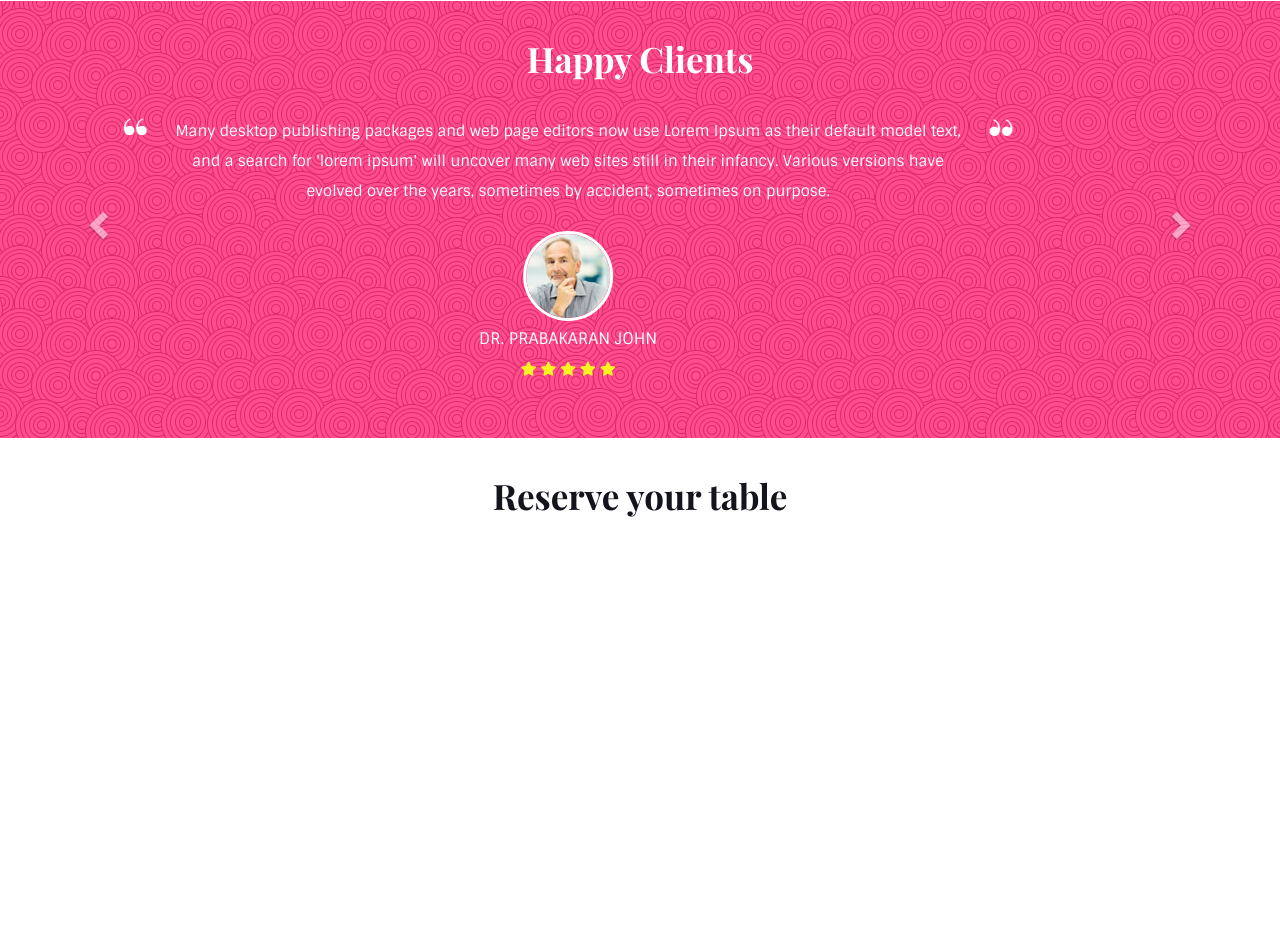
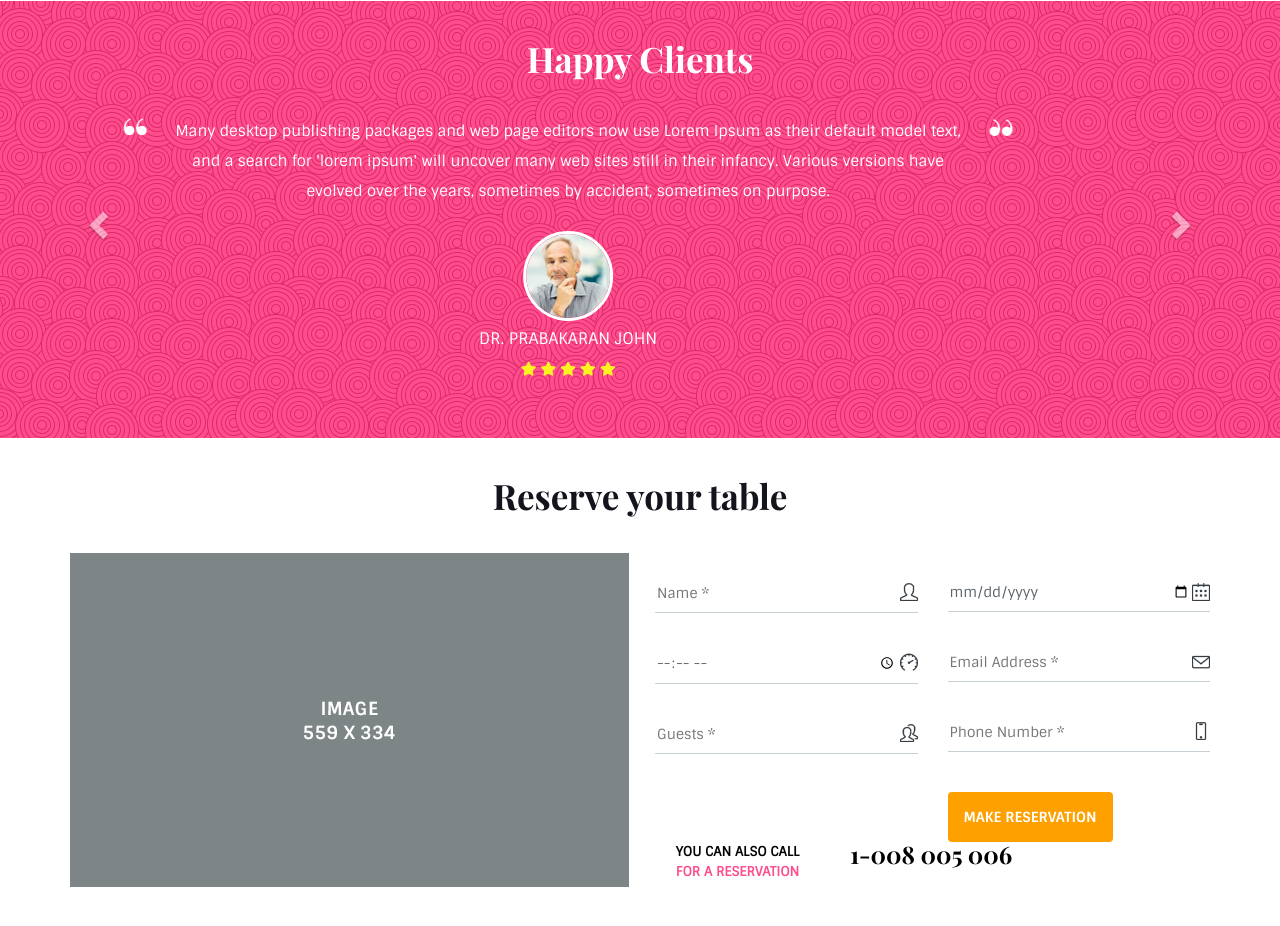
Before and after one commit to JulianaBasilio/luxury-restaurant, a website: page index.html in a window 1280 px wide. Shown: the part 2735-3661 px from the top of the page. Before the commit the page ends 3303 px from the top, so only its background shows below. Drawn offline with Linux system fonts and the light colour scheme.

Commit message:
finalizando a seção de reserva

```diff
--- a/index.html
+++ b/index.html
@@ -778,6 +778,59 @@
                     <div class="col-xs-12 text-center">
                         <h2>Reserve your table</h2>
                     </div>
+
+                    <div class="col-sm-6">
+                        <img src="img/image-559x334.png" alt="">
+                    </div>
+                    <div class="col-sm-6">
+
+                        <form action="" class="reserve-table">
+                            <div class="row">
+                                <div class="col-sm-6">
+                                    <div class="input-group">
+                                        <input type="text" required placeholder="Name *">
+                                        <span class="input-icon name"></span>
+                                    </div>
+                                    <div class="input-group">
+                                        <input type="time" required placeholder="Time *">
+                                        <span class="input-icon time"></span>
+                                    </div>
+                                    <div class="input-group">
+                                        <input type="text" required placeholder="Guests *">
+                                        <span class="input-icon guest"></span>
+                                    </div>
+
+                                </div>
+                                <div class="col-sm-6">
+                                    <div class="input-group">
+                                        <input type="date" required placeholder="Date *">
+                                        <span class="input-icon date"></span>
+                                    </div>
+                                    <div class="input-group">
+                                        <input type="email" required placeholder="Email Address *">
+                                        <span class="input-icon email"></span>
+                                    </div>
+                                    <div class="input-group">
+                                        <input type="tel" required placeholder="Phone Number *">
+                                        <span class="input-icon phone"></span>
+                                    </div>
+                                </div>
+
+                                <div class="col-sm-4">
+                                    <button type="submit" class="btn btn-default center-text">MAKE RESERVATION</button>
+                                </div>
+                                <div class="col-sm-4">
+                                    <p>You can also call <br><span class="pink">for a reservation</span></p>
+                                </div>
+                                <div class="col-xs-4 middle-bar__col3">
+                                    <div class="flex-box flex-vert-align">
+                                        <p>1-008 005 006</p>
+                                    </div>
+                                </div>
+                            </div>
+                        </form>
+
+                    </div>
                 </div>
             </div>
         </section>
--- a/src/scss/style.scss
+++ b/src/scss/style.scss
@@ -609,4 +609,72 @@ sup {
 
 .reservation {
     padding: 40px 0;
+
+    h2 {
+        margin-bottom: 40px;
+    }
 }
+.reserve-table {
+    margin-top: 30px;
+
+    .input-group {
+        display: block;
+        position: relative;
+
+        input {
+            width: 100%;
+            margin-bottom: 40px;
+            border: none;
+            border-bottom: 1px solid #c7d1d6;
+            padding-bottom: 10px;
+            padding-right: 20px;
+            outline: none;
+        }
+
+        .input-icon {
+            width: 18px;
+            height: 18px;
+            position: absolute;
+            right: 0;
+            top: 0;
+
+            &.name {
+                background: url(../../img/icon-name.png);
+            }
+            &.time {
+                background: url(../../img/icon-time.png);
+            }
+            &.guest {
+                background: url(../../img/icon-guest.png);
+            }
+            &.date {
+                background: url(../../img/icon-date.png);
+            }
+            &.email {
+                background: url(../../img/icon-email.png);
+            }
+            &.phone {
+                background: url(../../img/icon-phone.png);
+            }
+        }
+    }
+
+    p {
+        font-weight: bold;
+        text-transform: uppercase;
+        color: #000;
+        line-height: 1.6;
+        font-size: 13px;
+        text-align: center;
+    }
+
+    .middle-bar__col3 p {
+        font-size: 24px;
+        line-height: 1;
+    }
+
+    .btn-default {
+        width: 100%;
+        padding: 15px 14px;
+    }
+}
```
Also changed, not shown: css/style.css, css/style.min.css, img/icon-date.png (added), img/icon-email.png (added), img/icon-guest.png (added), img/icon-name.png (added), img/icon-phone.png (added), img/icon-time.png (added).
